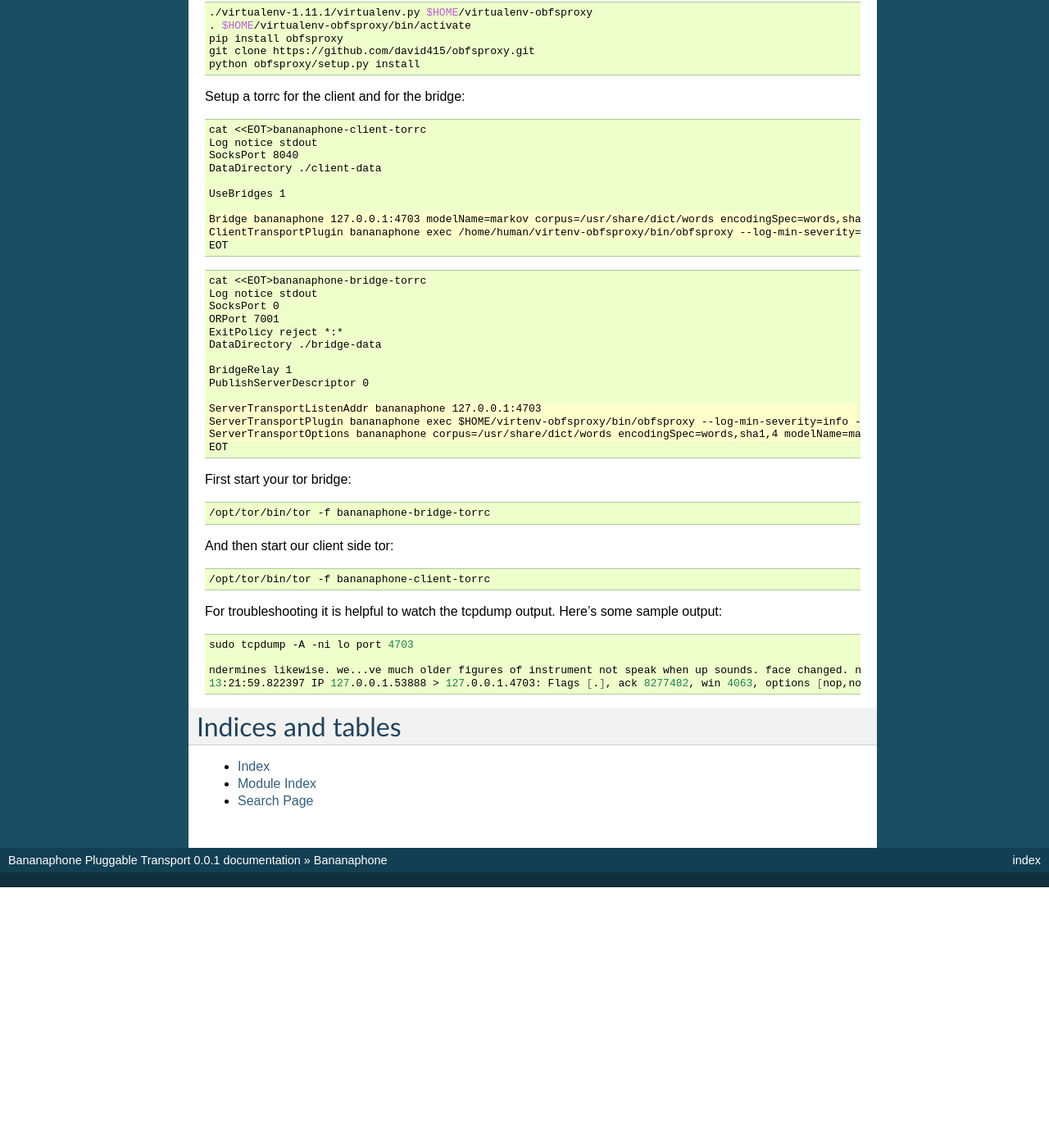
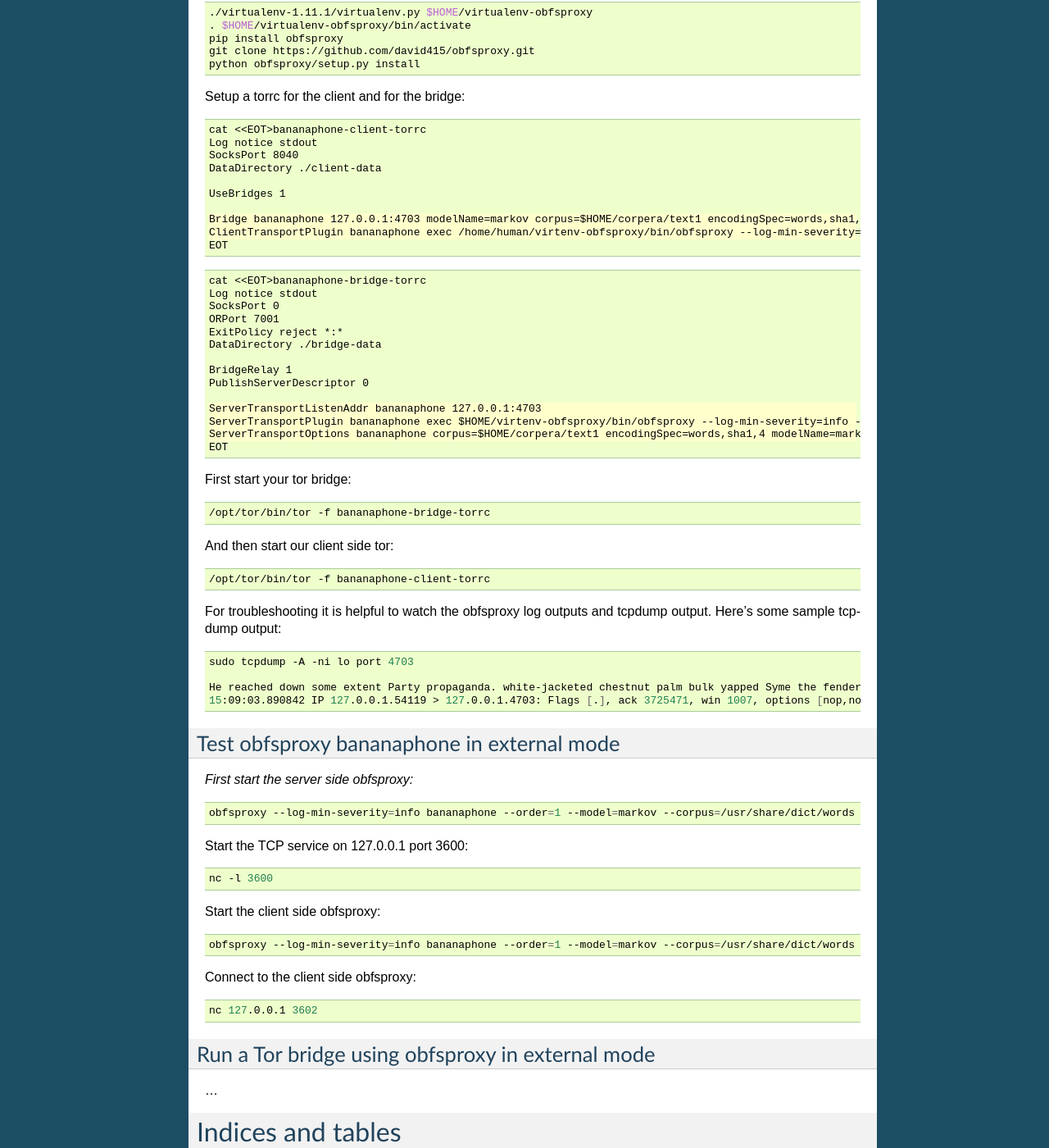
Before and after one commit to david415/bananaphone_docs, a Sphinx documentation site: the page built from source/index.rst, in a window 1280 px wide and 1400 px high, scrolled down 2818 px. Shown: the whole window at 82% size. Built offline with Sphinx 7.4.7, drawn with Linux system fonts in a browser that asks for light colours; before the commit the page ends 3900 px from its top, so only the background shows below that; some of the changed text lies outside the part shown.

Commit message:
Add external mode howto

```diff
--- a/source/index.rst
+++ b/source/index.rst
@@ -212,7 +212,7 @@ Setup a torrc for the client and for the bridge:
 
   UseBridges 1
 
-  Bridge bananaphone 127.0.0.1:4703 modelName=markov corpus=/usr/share/dict/words encodingSpec=words,sha1,4 order=1
+  Bridge bananaphone 127.0.0.1:4703 modelName=markov corpus=$HOME/corpera/text1 encodingSpec=words,sha1,4 order=1
   ClientTransportPlugin bananaphone exec /home/human/virtenv-obfsproxy/bin/obfsproxy --log-min-severity=info --log-file=$HOME/obfsproxy-logs/obfsproxy-client.log managed
   EOT
 
@@ -231,7 +231,7 @@ Setup a torrc for the client and for the bridge:
 
   ServerTransportListenAddr bananaphone 127.0.0.1:4703
   ServerTransportPlugin bananaphone exec $HOME/virtenv-obfsproxy/bin/obfsproxy --log-min-severity=info --log-file=$HOME/obfsproxy-logs/obfsproxy-bridge.log managed
-  ServerTransportOptions bananaphone corpus=/usr/share/dict/words encodingSpec=words,sha1,4 modelName=markov order=1
+  ServerTransportOptions bananaphone corpus=$HOME/corpera/text1 encodingSpec=words,sha1,4 modelName=markov order=1
   EOT
 
 
@@ -248,14 +248,51 @@ And then start our client side tor:
   /opt/tor/bin/tor -f bananaphone-client-torrc
 
 
-For troubleshooting it is helpful to watch the tcpdump output. Here's some sample output:
+For troubleshooting it is helpful to watch the obfsproxy log outputs and tcpdump output. Here's some sample tcpdump output:
 
 .. code-block:: bash
 
   sudo tcpdump -A -ni lo port 4703
 
-  ndermines likewise. we...ve much older figures of instrument not speak when up sounds. face changed. never recall was quite alone. Until the true when people incapable Julia she capped the loss no objective quickly. because everything moment it by a little open, of murder, person: fear more mealtimes...even goods, of others, Because up with dark hair a gesture a blow by a copy would succeed industrial technique meetings, be kept alive but from doing, mean-looking should expend the street. up again. Within were face looked forward. are lying. rhyme. you write it had been days, if the French, grimy to speak. as though he did you would beseech all wrong! came when, Victory filthy earlier. trickled him in the human
-  13:21:59.822397 IP 127.0.0.1.53888 > 127.0.0.1.4703: Flags [.], ack 8277482, win 4063, options [nop,nop,TS val 21214202 ecr 21214202], length 0
+  He reached down some extent Party propaganda. white-jacketed chestnut palm bulk yapped Syme the fender, was NOT two children are furthest is a human nature. He drew the photograph we predict an exhaustive troop of the first visit to arrive of words except fear, only guess people in full nearly It
+  15:09:03.890842 IP 127.0.0.1.54119 > 127.0.0.1.4703: Flags [.], ack 3725471, win 1007, options [nop,nop,TS val 21694622 ecr 21694622], length 0
+
+
+
+Test obfsproxy bananaphone in external mode
+--------------------------------------------
+
+*First start the server side obfsproxy:*
+
+.. code-block:: bash
+
+  obfsproxy --log-min-severity=info bananaphone --order=1 --model=markov --corpus=/usr/share/dict/words --encoding_spec='words,sha1,4' --dest=127.0.0.1:3600 server 127.0.0.1:3601
+
+Start the TCP service on 127.0.0.1 port 3600:
+
+.. code-block:: bash
+
+  nc -l 3600
+
+Start the client side obfsproxy:
+
+.. code-block:: bash
+
+  obfsproxy --log-min-severity=info bananaphone --order=1 --model=markov --corpus=/usr/share/dict/words --encoding_spec='words,sha1,4' --dest=127.0.0.1:3601 client 127.0.0.1:3602
+
+Connect to the client side obfsproxy:
+
+.. code-block:: bash
+
+  nc 127.0.0.1 3602
+
+
+
+Run a Tor bridge using obfsproxy in external mode
+--------------------------------------------------
+
+...
+
 
 
 
```
